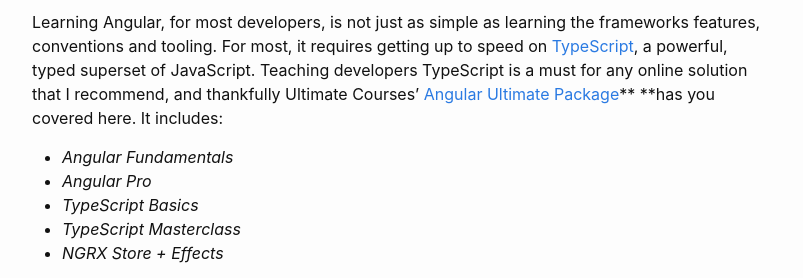
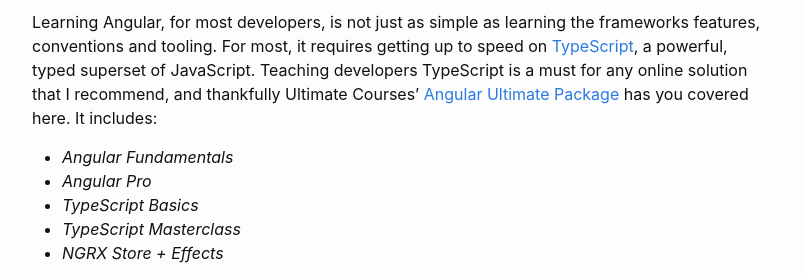
Before and after one commit to timdeschryver/blog, a Jekyll site: the page built from _posts/2019-02-22-angular-courses-for-you-and-your-team-a-review-of-ultimate-courses.md, in a window 1280 px wide and 900 px high, scrolled down 1250 px. Shown: the part 176-454 px from the top of the window, without its empty margins (238-1041 px from the left). Built offline with Jekyll 4.4.1, drawn with Linux system fonts in a browser that asks for light colours; comment, search, counter and statistics services are not loaded.

Commit message:
formatting

```diff
--- a/_posts/2019-02-22-angular-courses-for-you-and-your-team-a-review-of-ultimate-courses.md
+++ b/_posts/2019-02-22-angular-courses-for-you-and-your-team-a-review-of-ultimate-courses.md
@@ -6,57 +6,34 @@ subtitle: In-depth review of Ultimate Courses
 date: 2019-02-22 05:34:51 -0500
 categories: angular
 tags: [javascript, enterprise, typescript, tslint, training]
-excerpt: While these are fantastic resources, it’s often hard to find Angular training courses that teach on the latest and greatest versions of front-end libraries and frameworks. In this article, I will explore, Ultimate Courses, the offerings created and curated by Todd Motto (Google Developer Expert and Angular extraordinaire).
+excerpt: While these are fantastic resources, it's often hard to find Angular training courses that teach on the latest and greatest versions of front-end libraries and frameworks. In this article, I will explore, Ultimate Courses, the offerings created and curated by Todd Motto (Google Developer Expert and Angular extraordinaire).
 header-img: 'assets/post_headers/ultimate_courses.jpg'
 ---
 
 ![](/assets/post_headers/ultimate_courses.jpg)
 
-As a senior developer in a small-to-medium sized software firm, I am often
-tasked with training new developers, or seasoned developers in new technologies.
-I am always on the lookout for ways to ease the burden and standardize the
-process for all parties involved.
+As a senior developer in a small-to-medium sized software firm, I am often tasked with training new developers, or seasoned developers in new technologies. I am always on the lookout for ways to ease the burden and standardize the process for all parties involved.
 
-One-on-one training and instructor-led training sessions are great, but not
-everyone has the resources to do this, and often times our current workloads and
-“deliverables” prevent us from setting aside a week (or more) to devote to
-training on new topics. Most of you reading this are well aware of the
-mainstream online training offerings that exist.
-[Pluralsight](https://pluralsight.com/) and [Lynda ](http://lynda.com/)come to
-mind.
+One-on-one training and instructor-led training sessions are great, but not everyone has the resources to do this, and often times our current workloads and "deliverables" prevent us from setting aside a week (or more) to devote to training on new topics. Most of you reading this are well aware of the mainstream online training offerings that exist. [Pluralsight](https://pluralsight.com/) and [Lynda](http://lynda.com/) come to mind.
 
-While these are fantastic resources, it’s often hard to find Angular training
-courses that teach on the latest and greatest versions of front-end libraries
-and frameworks. In this article, I will explore, [Ultimate
-Courses](https://bit.ly/2WubqhW), the offerings created and curated by [Todd
-Motto](https://toddmotto.com/) (Google Developer Expert and Angular
-extraordinaire).
+While these are fantastic resources, it's often hard to find Angular training courses that teach on the latest and greatest versions of front-end libraries and frameworks. In this article, I will explore, [Ultimate Courses](https://bit.ly/2WubqhW), the offerings created and curated by [Todd Motto](https://toddmotto.com/) (Google Developer Expert and Angular extraordinaire).
 
 ***
 
-# Let’s Review The Packages
+# Let's Review The Packages
 
-For Angular development, [Ultimate Courses](https://bit.ly/2WubqhW) offers two
-packages to choose from: [Angular Kickstart Package](https://bit.ly/2WubqhW) and
-[Angular Ultimate Package](https://bit.ly/2WubqhW). Let’s quickly review the
-differences.
+For Angular development, [Ultimate Courses](https://bit.ly/2WubqhW) offers two packages to choose from: [Angular Kickstart Package](https://bit.ly/2WubqhW) and [Angular Ultimate Package](https://bit.ly/2WubqhW). Let's quickly review the differences.
 
 # [Angular Kickstart Package](https://bit.ly/2WubqhW)
 
-If your team has previous TypeScript experience, then this is the package I
-would recommend. It includes:
+If your team has previous TypeScript experience, then this is the package I would recommend. It includes:
 
 * *Angular Fundamentals*
 * *Angular Pro*
 
 # [Angular Ultimate Package](https://bit.ly/2WubqhW)
 
-Learning Angular, for most developers, is not just as simple as learning the
-frameworks features, conventions and tooling. For most, it requires getting up
-to speed on [TypeScript](http://www.typescriptlang.org/), a powerful, typed
-superset of JavaScript. Teaching developers TypeScript is a must for any online
-solution that I recommend, and thankfully Ultimate Courses’ [Angular Ultimate
-Package](https://bit.ly/2WubqhW)** **has you covered here. It includes:
+Learning Angular, for most developers, is not just as simple as learning the frameworks features, conventions and tooling. For most, it requires getting up to speed on [TypeScript](http://www.typescriptlang.org/), a powerful, typed superset of JavaScript. Teaching developers TypeScript is a must for any online solution that I recommend, and thankfully Ultimate Courses' [Angular Ultimate Package](https://bit.ly/2WubqhW) has you covered here. It includes:
 
 * *Angular Fundamentals*
 * *Angular Pro*
@@ -66,22 +43,17 @@ Package](https://bit.ly/2WubqhW)** **has you covered here. It includes:
 
 # Individual Courses Available
 
-Courses can be purchased in packages as stated above, however, they can also be
-purchased individually as needed which may make sense for some scenarios.
+Courses can be purchased in packages as stated above, however, they can also be purchased individually as needed which may make sense for some scenarios.
 
 # Team Licensing Available
 
-If you are working with a team of developers, Ultimate Courses offers user
-licensing with discounts as the user count grows. This is a great option for
-teams of developers learning Angular.
+If you are working with a team of developers, Ultimate Courses offers user licensing  with discounts as the user count grows. This is a great option for teams of developers learning Angular.
 
 ***
 
 # Angular Fundamentals
 
-This course starts out from the high-level and slowly dives deeper into the
-basic building blocks of an Angular single page application. The content is
-separated into the following sections:
+This course starts out from the high-level and slowly dives deeper into the basic building blocks of an Angular single page application. The content is separated into the following sections:
 
 * Architecture, setup, source files
 * ES5 to ES6 and TypeScript refresher
@@ -93,29 +65,20 @@ separated into the following sections:
 * Template-driven Forms, Inputs and Validation
 * Component Routing
 
-I won’t dive too deep into each these sections, but I will say for an
-introductory course, this offering does a fantastic job of giving you just
-enough information to be dangerous (in a good way), while not overwhelming
-first-time Angular developers.
+I won't dive too deep into each these sections, but I will say for an introductory course, this offering does a fantastic job of giving you just enough information to be dangerous (in a good way), while not overwhelming first-time Angular developers.
 
 ***
 
 # Angular Pro
 
-This course takes the concepts learned in Angular Fundamentals and goes deep,
-way deep. The topics covered in this course are vital to learn as any Angular
-app that grows in complexity will almost always need to handle these situations.
-I appreciate Todd’s attention to detail. Topics covered include:
+This course takes the concepts learned in Angular Fundamentals and goes deep, way deep. The topics covered in this course are vital to learn as any Angular app that grows in complexity will almost always need to handle these situations. I appreciate Todd's attention to detail. Topics covered include:
 
 * Advanced Components — including dynamic component creation
 * Directives
 * Pipes
-* Reactive Forms — This is a good one as the best practice for Angular forms
-now-a-days is considered Reactive Forms.
-* Routing — this includes a nice deep drive into lazy loading modules, a method to
-speed up initial load times of large applications
-* Unit Testing — A must have for distributed teams and complex applications. Todd
-walks through need-to-know topics around unit testing with built-in Angular
+* Reactive Forms — This is a good one as the best practice for Angular forms now-a-days is considered Reactive Forms.
+* Routing — this includes a nice deep drive into lazy loading modules, a method to speed up initial load times of large applications
+* Unit Testing — A must have for distributed teams and complex applications. Todd walks through need-to-know topics around unit testing with built-in Angular
 tooling.
 * Dependency Injection and Zones
 * Statement Management with Rx — although I recommend [NgRx](http://ngrx.io/)
@@ -124,11 +87,7 @@ tooling.
 
 # TypeScript Basics
 
-This course is an introduction to [TypeScript](https://typescriptlang.org/).
-Developers coming from C# will appreciate this course in particular. In
-addition, this course can be purchased separately from the
-[package](https://platform.ultimatecourses.com/purchase?product_id=869475&affcode=76683_ttll_neb&affcode=76683_ttll_neb)
-if you are building with TypeScript. Topics include:
+This course is an introduction to [TypeScript](https://typescriptlang.org/). Developers coming from C# will appreciate this course in particular. In addition, this course can be purchased separately from the [package](https://bit.ly/2WubqhW) if you are building with TypeScript. Topics include:
 
 * Overview, setup and source files
 * ES6/7 and TypeScript
@@ -142,12 +101,9 @@ if you are building with TypeScript. Topics include:
 
 # TypeScript Masterclass
 
-Just as with any language, there are folks that use the basics and are off to
-the races. There are some cases, however, where you need to dig deep and really
-understand what’s happening. If you are building Angular or NodeJS libraries,
-then this course is probably for you. Topics include:
+Just as with any language, there are folks that use the basics and are off to the races. There are some cases, however, where you need to dig deep and really understand what's happening. If you are building Angular or NodeJS libraries, then this course is probably for you. Topics include:
 
-* Understanding and Typing “this”
+* Understanding and Typing "this"
 * Type Queries
 * Mapped Types
 * Exploring Type Guards
@@ -161,41 +117,19 @@ then this course is probably for you. Topics include:
 
 # NGRX Store + Effects
 
-> Personally, I have been using NgRx for a long time. I no longer build Angular
-> applications without it! So for me, I was very curious to learn how Todd
-explains this topic. Redux is a complicated pattern for first-time developers to
-grasp, but it really is a must for creating quality applications.
+> Personally, I have been using NgRx for a long time. I no longer build Angular applications without it! So for me, I was very curious to learn how Todd explains this topic. Redux is a complicated pattern for first-time developers to grasp, but it really is a must for creating quality applications.
 
-In the Angular realm, the Redux pattern is implemented in several libraries, the
-most popular being NgRx and NGXS. For those of you new to Redux, redux is a
-pattern for managing global state in an application. It was originally developed
-at Facebook, and since has taken off and is widely used through most modern
-front-end frameworks. NgRx is, by far, the most widely used Angular redux
-library. As such, Ultimate Courses has chosen to focus it’s offerings on NgRx.
-As we focus on this course, I must say upfront, I was pleasantly surprised and
-impressed with Todd’s approach to teaching NgRx. The course has been so well
-received, in fact, that even Mike Ryan (NgRx Core Team/Google Developer Expert)
-recommends this course as the best way to get started!
+In the Angular realm, the Redux pattern is implemented in several libraries, the most popular being NgRx and NGXS. For those of you new to Redux, redux is a pattern for managing global state in an application. It was originally developed at Facebook, and since has taken off and is widely used through most modern front-end frameworks. NgRx is, by far, the most widely used Angular redux library. As such, Ultimate Courses has chosen to focus it's offerings on NgRx. As we focus on this course, I must say upfront, I was pleasantly surprised and impressed with Todd's approach to teaching NgRx. The course has been so well received, in fact, that even Mike Ryan (NgRx Core Team/Google Developer Expert) recommends this course as the best way to get started!
 
-# Course Walkthrough
+## Course Walkthrough
 
-The course starts out by walking through what exactly state management is, how
-redux accomplishes that, and how JavaScript presents challenges with mutation.
+The course starts out by walking through what exactly state management is, how redux accomplishes that, and how JavaScript presents challenges with mutation.
 
-Once you have grasped the concept of state management using the Redux pattern,
-the course then has you build your very own vanilla Redux store using plain
-TypeScript. Realizing then, that NgRx is built on top of these concepts, it’s an
-easy transfer into learning NgRx.
+Once you have grasped the concept of state management using the Redux pattern, the course then has you build your very own vanilla Redux store using plain TypeScript. Realizing then, that NgRx is built on top of these concepts, it's an easy transfer into learning NgRx.
 
-After having built a vanilla redux store, the course then walks through the
-process of setting up a store using the tools provided by NgRx. The course walks
-you through creating actions, reducers, selectors, effects. The course then
-walks through the process of structuring lists of entities using the Entity
-pattern.
+After having built a vanilla redux store, the course then walks through the process of setting up a store using the tools provided by NgRx. The course walks you through creating actions, reducers, selectors, effects. The course then walks through the process of structuring lists of entities using the Entity pattern.
 
-Even folks with some NgRx experience will find this course helpful as it does a
-deep-dive into more advanced concepts like routing with the store, preloading
-state, and unit testing your NgRx store.
+Even folks with some NgRx experience will find this course helpful as it does a deep-dive into more advanced concepts like routing with the store, preloading state, and unit testing your NgRx store.
 
 Below is a detailed list of the topics covered in this course:
 
@@ -216,12 +150,7 @@ Below is a detailed list of the topics covered in this course:
 
 # Conclusion
 
-After taking these courses, and comparing other available options, I can safely
-recommend the [Angular Ultimate Package](https://bit.ly/2WubqhW) for teams
-looking to get into Angular Enterprise development. Todd’s down-to-earth
-approach of explaining complex concepts, makes these courses both fun and
-educational. As an added bonus, Todd does the voice-overs himself so you get to
-learn Angular with a British accent. Win-Win-Win.
+After taking these courses, and comparing other available options, I can safely recommend the [Angular Ultimate Package](https://bit.ly/2WubqhW) for teams looking to get into Angular Enterprise development. Todd's down-to-earth approach of explaining complex concepts, makes these courses both fun and educational. As an added bonus,  Todd does the voice-overs himself so you get to learn Angular with a British accent. Win-Win-Win.
 
 ![](/assets/post_headers/ultimate_courses_2.jpg)
 
```
